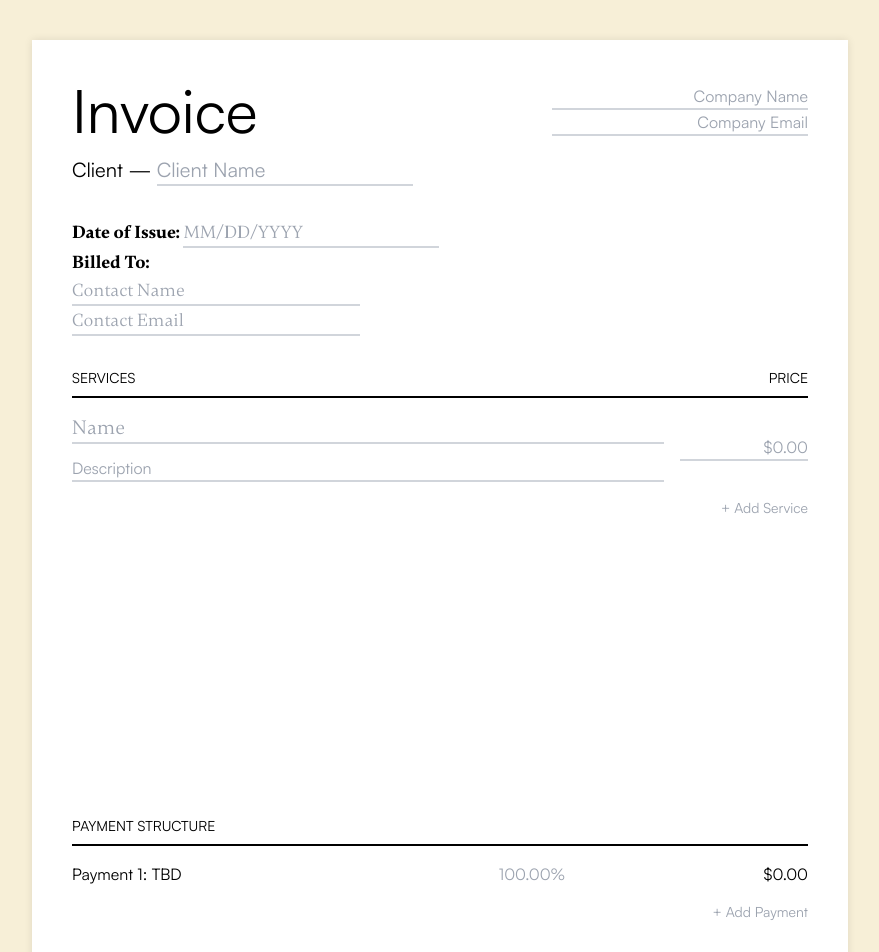
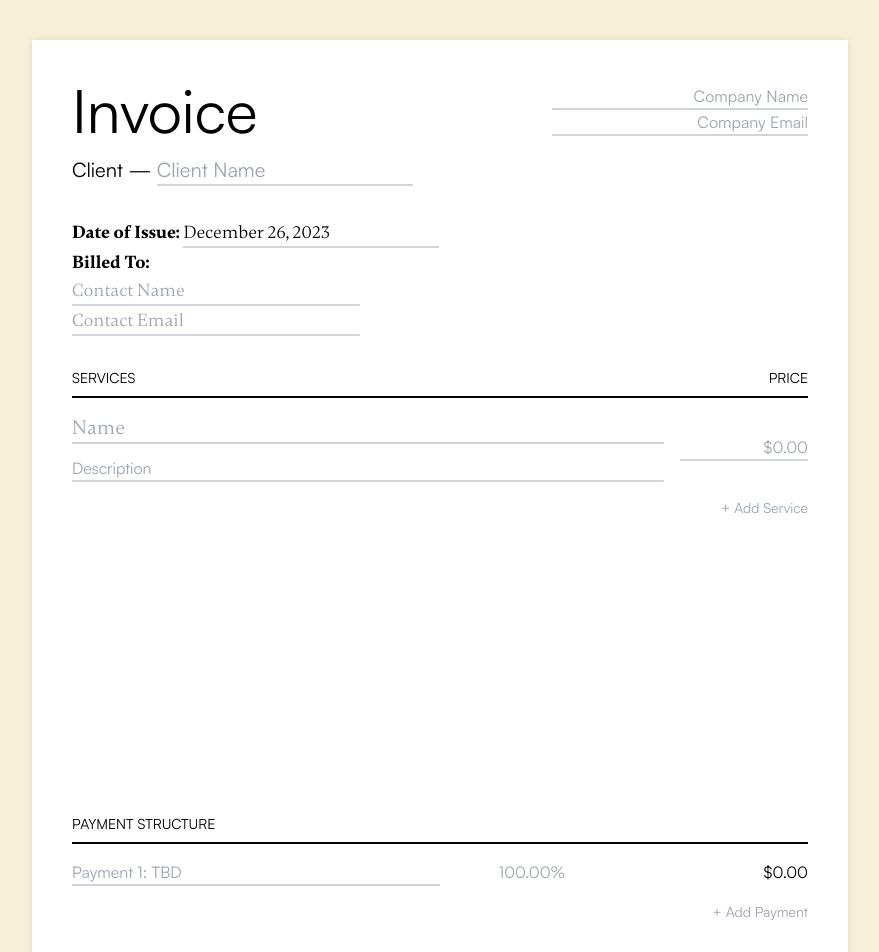
Before and after one commit to sohambasu963/Invoicer, a Next.js app in the folder client/: page / in a window 1280 px wide. Shown: the top 952 px of the page, without its empty margins (200-1079 px from the left). Built offline with nearby package versions, Linux system fonts and the light colour scheme.

Commit message:
Update invoice title and default payment date

```diff
--- a/client/src/app/layout.tsx
+++ b/client/src/app/layout.tsx
@@ -5,7 +5,7 @@ import './globals.css';
 const inter = Inter({ subsets: ['latin'] });
 
 export const metadata: Metadata = {
-  title: 'Invoice Generator',
+  title: 'Invoicer',
   description: 'Generate invoices for your clients.',
 };
 
--- a/client/src/components/InvoiceTemplate.tsx
+++ b/client/src/components/InvoiceTemplate.tsx
@@ -2,10 +2,18 @@
 import React, { useState, useEffect } from 'react';
 
 export default function InvoiceTemplate() {
+    const today = new Date();
+  const formattedToday = today.toLocaleDateString('en-US', {
+    year: 'numeric',
+    month: 'long',
+    day: 'numeric'
+  });
+
+
   const [clientName, setClientName] = useState('');
   const [companyName, setCompanyName] = useState('');
   const [companyEmail, setCompanyEmail] = useState('');
-  const [issueDate, setIssueDate] = useState('');
+  const [issueDate, setIssueDate] = useState(formattedToday);
   const [contactName, setContactName] = useState('');
   const [contactEmail, setContactEmail] = useState('');
 
@@ -13,7 +21,7 @@ export default function InvoiceTemplate() {
     { name: '', description: '', price: '' },
   ]);
   const [payments, setPayments] = useState([
-    { date: 'TBD', percent: '100.00%', amount: '0' },
+    { date: '', percent: '100.00%', amount: '0' },
   ]);
 
   const calculateTotal = () => {
@@ -42,7 +50,7 @@ export default function InvoiceTemplate() {
   const addPayment = () => {
     setPayments([
       ...payments,
-      { date: 'TBD', percent: '100.00%', amount: '0' },
+      { date: '', percent: '100.00%', amount: '0' },
     ]);
   };
 
@@ -51,6 +59,14 @@ export default function InvoiceTemplate() {
       setPayments(payments.filter((_, i) => i !== index));
     }
   };
+
+  const handlePaymentDateChange = (index: number, newDate: string) => {
+    const updatedPayments = payments.map((payment, i) =>
+      i === index ? { ...payment, date: newDate } : payment
+    );
+    setPayments(updatedPayments);
+  };
+
 
   const distributePayments = () => {
     const updatedPayments = payments.map((payment, i) => {
@@ -311,9 +327,13 @@ export default function InvoiceTemplate() {
           {/* Payment Row */}
           {payments.map((payment, index) => (
             <div className="flex mb-4" key={index}>
-              <p className="flex-grow font-satoshi-variable text-md w-1/2">
-                Payment {index + 1}: {payment.date}
-              </p>
+              <input
+                type="text"
+                value={payment.date}
+                onChange={(e) => handlePaymentDateChange(index, e.target.value)}
+                className="flex-grow font-satoshi-variable text-md inline-block border-b-2 border-gray-300 w-1/2"
+                placeholder={`Payment ${index + 1}: TBD`}
+                />
               <p className="font-satoshi-variable text-gray-400 text-md w-1/4 text-center">
                 {payment.percent}
               </p>
```
